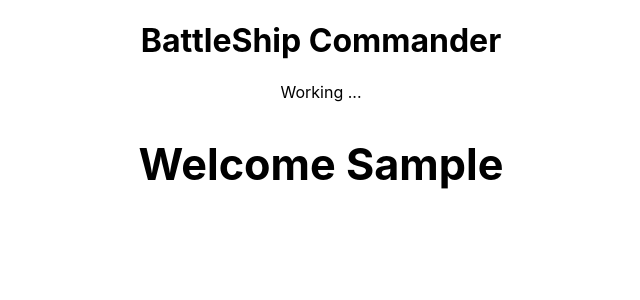
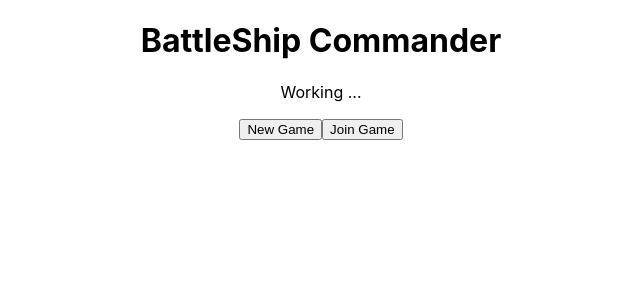
Before and after one commit to lakylekidd/battleship-commander-client, a React (Create React App) app: page / in a window 1280 px wide. Both pictures are taken after typing "Sample" into the empty fields and a click on the button "Submit". Shown: the top 300 px of the page, without its empty margins (319-959 px from the left). Built offline with nearby package versions, Linux system fonts and the light colour scheme.

Commit message:
Add CreateJoin container

```diff
--- a/src/App.js
+++ b/src/App.js
@@ -1,7 +1,7 @@
 import React from 'react';
 import store from './store'
 import { Provider } from 'react-redux'
-import LoginContainer from './components/LoginContainer'
+import Main from './components/Main'
 
 import './App.css';
 
@@ -11,7 +11,8 @@ function App() {
       <div className="App">
         <h1> BattleShip Commander </h1>
           <p> Working ...  </p>
-          <LoginContainer />
+
+          <Main />
       </div>
     </Provider>
 
--- /dev/null
+++ b/src/components/CreateJoinContainer.js
@@ -0,0 +1,12 @@
+import React, { Component } from 'react'
+
+export default class CreateJoinContainer extends Component {
+  render() {
+    return (
+      <div>
+        <button>New Game</button>
+        <button>Join Game</button>
+      </div>
+    )
+  }
+}
--- /dev/null
+++ b/src/components/Main.js
@@ -0,0 +1,28 @@
+import React, { Component } from 'react'
+import { connect } from 'react-redux'
+import Login from './LoginContainer'
+import CreateJoin from './CreateJoinContainer'
+
+class Main extends Component {
+  render() {
+    console.log('redux store', this.props.currentUser)
+    return (
+      <div>
+        {
+          (!this.props.currentUser)
+          ? <Login />
+          : <CreateJoin />
+        }
+
+      </div>
+    )
+  }
+}
+
+const mapDispatchToProps = (state) => {
+  return {
+    currentUser: state.currentUser
+  }
+}
+
+export default connect(mapDispatchToProps, null)(Main)
--- a/src/reducers/userReducer.js
+++ b/src/reducers/userReducer.js
@@ -1,9 +1,11 @@
 import { NEW_USER } from '../actions/userActions'
 
-const reducer = (state = {} , action = {}) => {
+const reducer = (state = null , action = {}) => {
   switch(action.type) {
     case NEW_USER:
-      return action.payload;
+      return {
+        name: action.payload
+      };
     default:
       return state
   }
```
